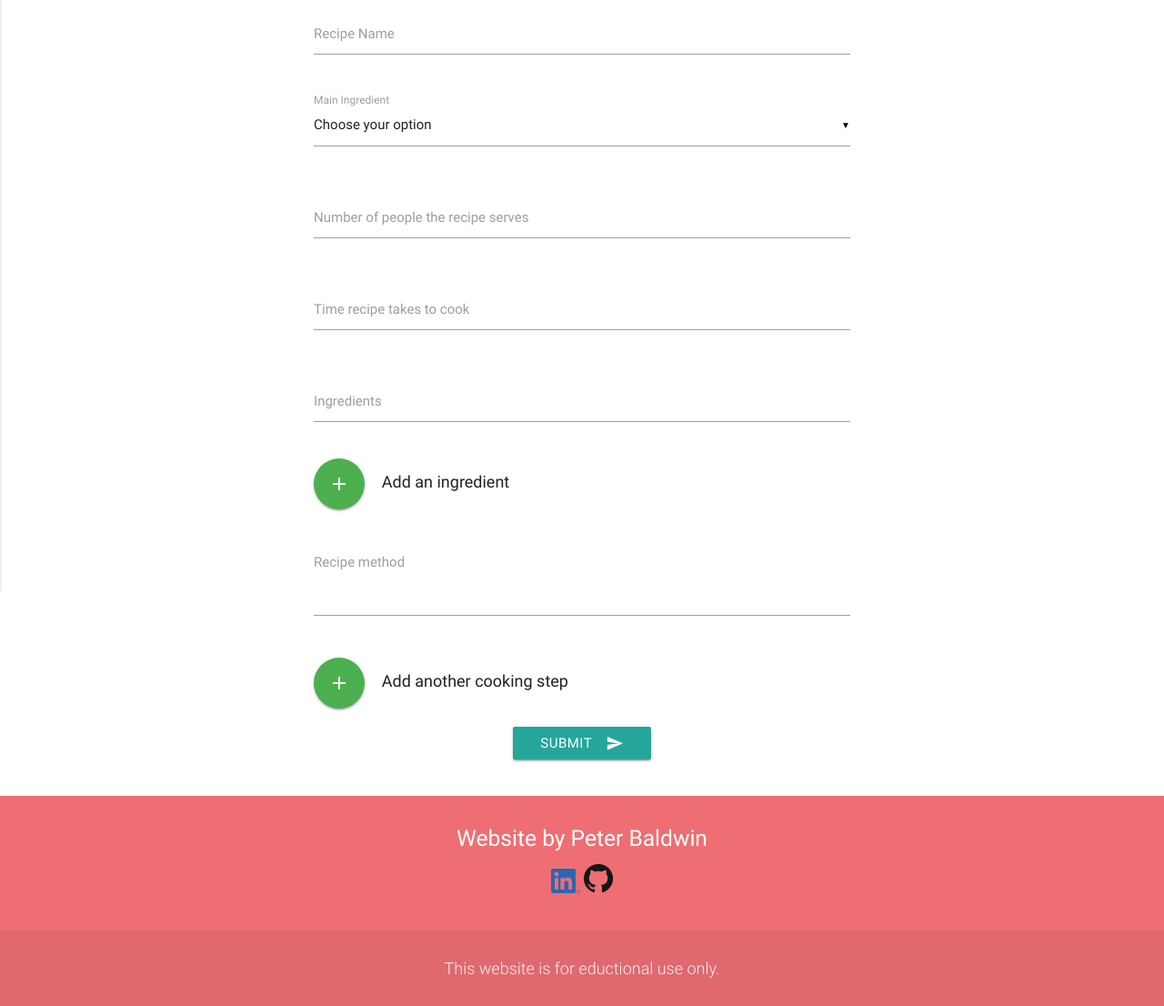
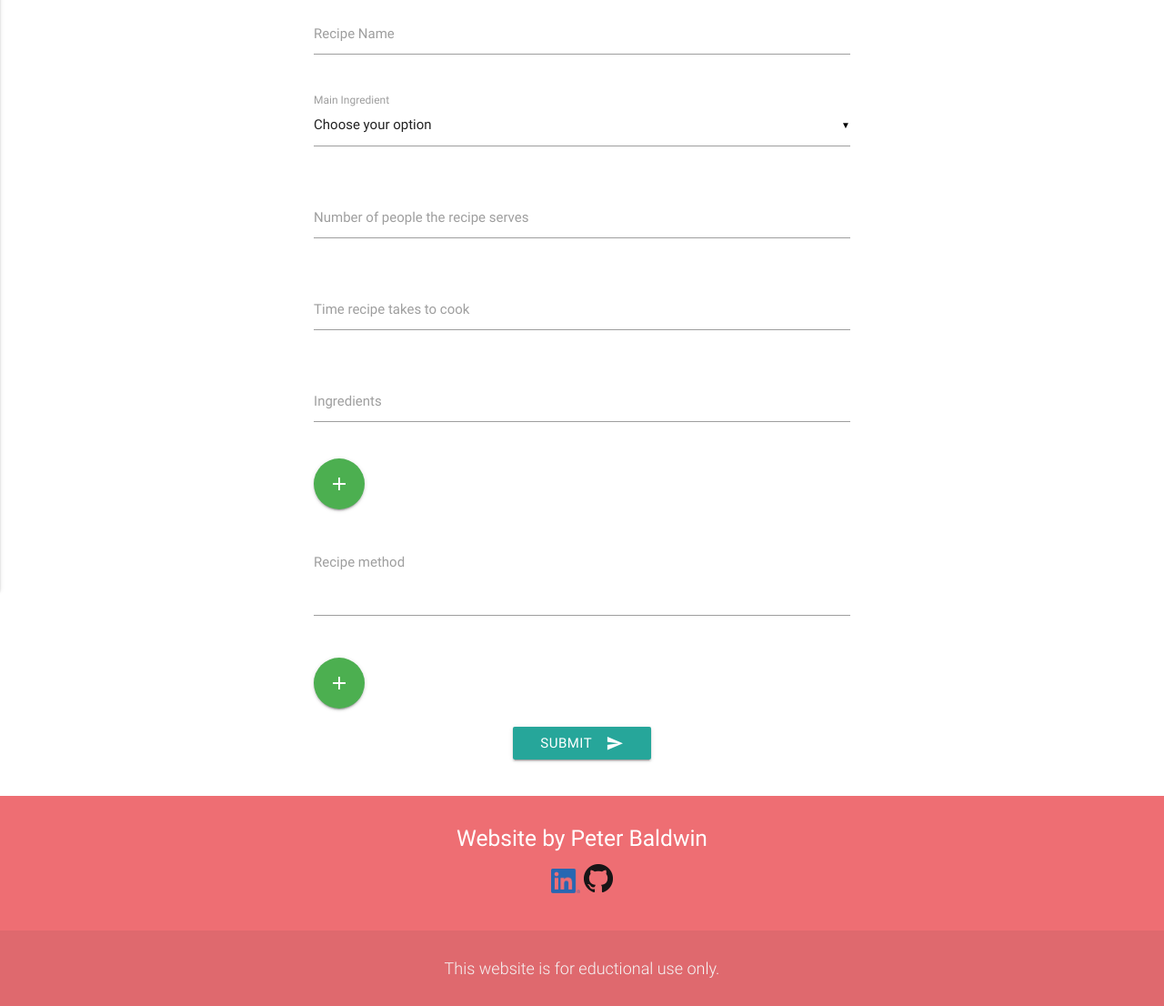
Before and after one commit to Baldpet/Family-cookbook, a Flask app: page /add-recipe in a window 1280 px wide. Shown: the part 211-1317 px from the top of the page at 91% size. Run offline with Flask 2, Linux system fonts and the light colour scheme; a user stored in the database is signed in; a database or web service that is not in the repository returns one stand-in record (values such as "Sample title"); some libraries are stand-ins or nearby versions.

Commit message:
Added tooltips for various buttons on desktop size screens

```diff
--- a/static/css/style.css
+++ b/static/css/style.css
@@ -9,9 +9,6 @@
 p{
     font-size: 18px;
 }
-
-
-
 
 /* Navbar */
 
@@ -180,6 +177,11 @@ span.badge{
     display: none;
 }
 
+/* display overwrite */
+
+.tooltip-hidden{
+    display: none;
+}
 
 /* Media queries */
 
@@ -192,6 +194,9 @@ span.badge{
     }
     p {
         font-size: 16px;
+    }
+    .tooltip-hidden{
+        display: initial;
     }
 }
 
--- a/static/js/addrecipe.js
+++ b/static/js/addrecipe.js
@@ -1,3 +1,7 @@
+$(".remove").click(function(){
+        $(this).parent().parent().remove()
+        Materialize.Toast.removeAll();
+    })
 
 /* Allows the buttons to add another ingredient line and remove one if needed */
 $("#addingredient").click(function(){
@@ -5,6 +9,9 @@ $("#addingredient").click(function(){
     $(".remove").click(function(){
         $(this).parent().parent().remove()
     })
+    $(document).ready(function(){
+    $('.tooltipped').tooltip({delay: 50});
+  });
 });
 
 /* Allows the buttons to add another method line and remove one if needed */
@@ -13,4 +20,7 @@ $("#addmethod").click(function () {
     $(".remove").click(function(){
         $(this).parent().parent().remove()
     })
+    $(document).ready(function(){
+    $('.tooltipped').tooltip({delay: 50});
+  });
 });
--- a/templates/addrecipe.html
+++ b/templates/addrecipe.html
@@ -46,8 +46,8 @@
 
         <div class="row">
             <div class="col s12 m10 l8 offset-m1 offset-l2">
-                <a id="addingredient" class="btn-floating btn-large waves-effect waves-light green"><i class="material-icons">add</i></a>
-                <p class="recipe-form-add">Add an ingredient</p>
+                <a id="addingredient" class="btn-floating btn-large waves-effect waves-light green tooltipped" data-position="bottom" data-delay="50" data-tooltip="Add an ingredient"><i class="material-icons">add</i></a>
+                <p class="recipe-form-add tooltip-hidden">Add an ingredient</p>
             </div>
         </div>
         <div class="row">
@@ -59,8 +59,8 @@
         </div>
         <div class="row">
             <div class="col col s12 m10 l8 offset-m1 offset-l2">
-                <a id="addmethod" class="btn-floating btn-large waves-effect waves-light green"><i class="material-icons">add</i></a>
-                <p class="recipe-form-add">Add another cooking step</p>
+                <a id="addmethod" class="btn-floating btn-large waves-effect waves-light green tooltipped" data-position="bottom" data-delay="50" data-tooltip="Add another cooking step"><i class="material-icons">add</i></a>
+                <p class="recipe-form-add tooltip-hidden">Add another cooking step</p>
             </div>
         </div>
         <div class="row center-align">
--- a/templates/mycookbook.html
+++ b/templates/mycookbook.html
@@ -68,7 +68,7 @@
                     </a>
 					<div class="card-action">
                         <a href="{{url_for('recipe_amend', recipeID=recipe._id)}}" class="waves-effect waves-light btn">Amend</a>
-                        <a href="{{url_for('remove_cookbook', recipeID=recipe._id)}}" class="btn-floating btn-small waves-effect waves-light red remove"><i class="material-icons">remove</i></a>
+                        <a href="{{url_for('remove_cookbook', recipeID=recipe._id)}}" class="btn-floating btn-small waves-effect waves-light red remove tooltipped" data-position="bottom" data-delay="50" data-tooltip="Remove from cookbook"><i class="material-icons">remove</i></a>
                     </div>
 				</div>
 
--- a/templates/searchrecipes.html
+++ b/templates/searchrecipes.html
@@ -72,7 +72,7 @@
                             <p>Already in your cookbook</p>
                         {% else %}
 						<a href="{{url_for('add_cookbook', recipe=recipe._id, love=recipe.love)}}"
-							class="btn-floating btn-small waves-effect waves-light green"><i class="material-icons">add</i></a><span>Add to cookbook</span>
+							class="btn-floating btn-small waves-effect waves-light green tooltipped" data-position="bottom" data-delay="50" data-tooltip="Add to cookbook"><i class="material-icons">add</i></a><span class="tooltip-hidden">Add to cookbook</span>
                         {% endif %}
                     </div>
 				</div>
```
Also changed, not shown: templates/recipeamend.html (+4 -4 lines).
